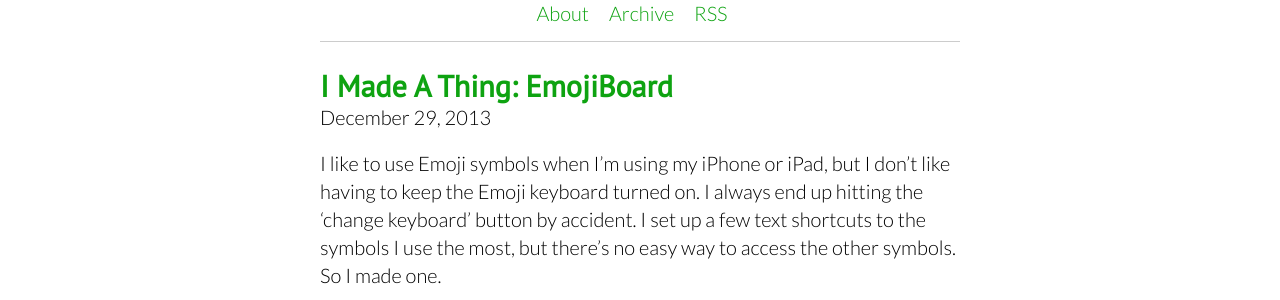
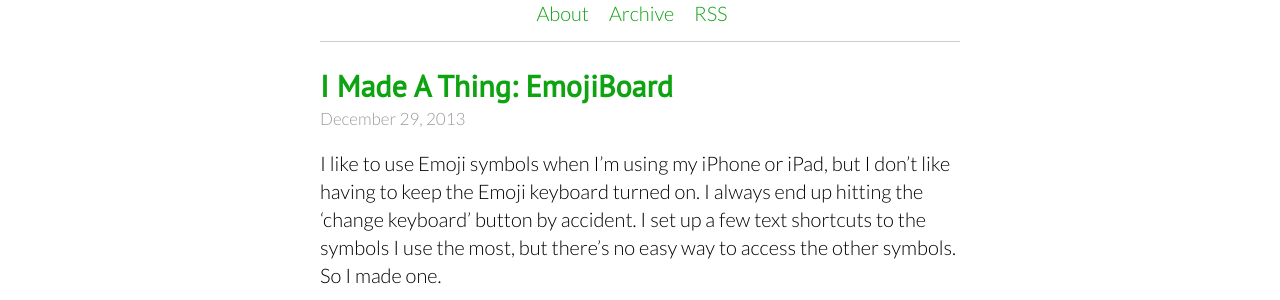
Before and after one commit to jobbogamer/jobbogamer.github.io, a Jekyll site: the page built from index.html, in a window 1280 px wide. Shown: the part 194-494 px from the top of the page. Built offline with Jekyll 4.4.1, drawn with Linux system fonts in a browser that asks for light colours; Markdown is read by kramdown in place of the engine named in the settings; the list of posts is cut into pages by our own code.

Commit message:
Reduce size and darkness of post dates

```diff
--- a/css/main.css
+++ b/css/main.css
@@ -100,6 +100,11 @@
 
 div#posts article {
 	margin-top: 24px;
+}
+
+span.post-date {
+	color: #999999;
+	font-size: 0.85em;
 }
 
 div.content {
```
